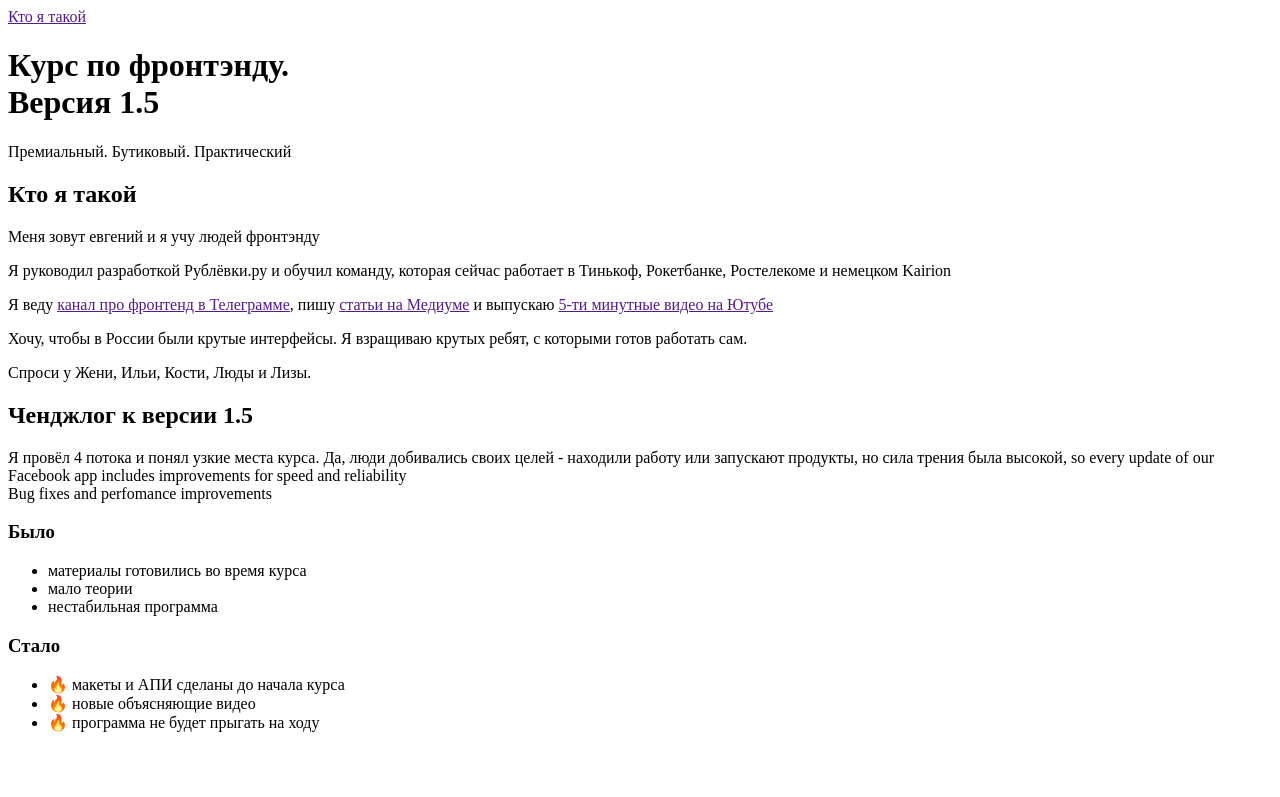
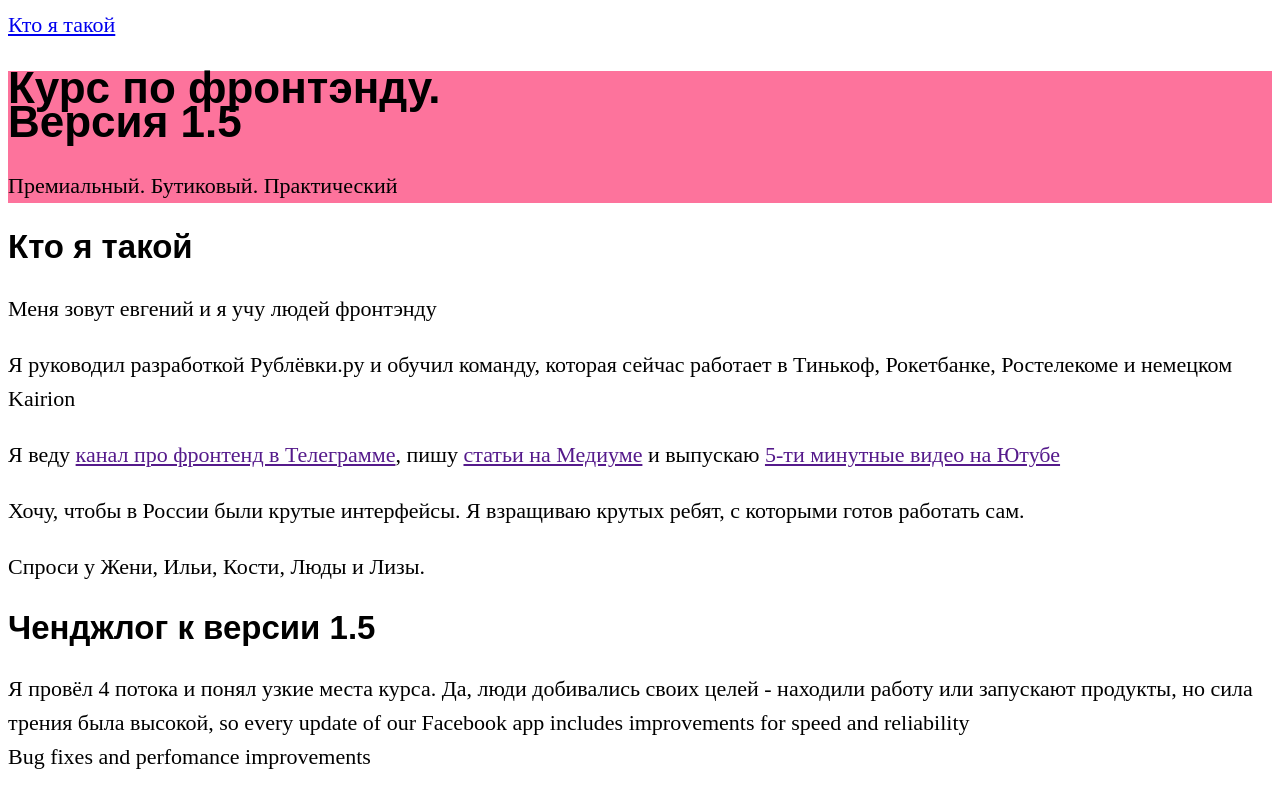
Before and after one commit to SukhachevN/verstka, a plain HTML site: page index.html in a window 1280 px wide. Shown: the top 797 px of the page. Drawn offline with Linux system fonts and the light colour scheme.

Commit message:
Добавление CSS

```diff
--- /dev/null
+++ b/css/style.css
@@ -0,0 +1,10 @@
+header{
+    background: #FD739C;
+}
+h1,h2{
+    font-family: Arial, Helvetica, sans-serif;
+}
+body{
+    font-size: 22px;
+    line-height: 34px;
+}
--- a/index.html
+++ b/index.html
@@ -5,17 +5,18 @@
     <meta http-equiv="X-UA-Compatible" content="IE=edge">
     <meta name="viewport" content="width=device-width, initial-scale=1.0">
     <title>Курс по фронтэнду.Версия 1.5</title>
+    <link rel="stylesheet" href="css/style.css">
 </head>
 <body>
     <nav>
-        <a href="">Кто я такой</a>
+        <a href="#whoami">Кто я такой</a>
     </nav>
     <header>
         <h1>Курс по фронтэнду. <br> Версия 1.5</h1>
         <p>Премиальный. Бутиковый. Практический</p>
     </header>
     <main>
-        <section>
+        <section id="whoami">
             <h2>Кто я такой</h2>
             <p>Меня зовут евгений и я учу людей фронтэнду</p>
             <p>Я руководил разработкой Рублёвки.ру и обучил команду, которая сейчас работает в Тинькоф, Рокетбанке, Ростелекоме и немецком Kairion</p>
@@ -39,6 +40,7 @@
                 <li>&#128293; программа не будет прыгать на ходу</li>
             </ul>
         </section>
+        <img src="https://placeimg.com/640/480/arch" alt="Фотография зданий" />
     </main>
 </body>
 </html>
```
